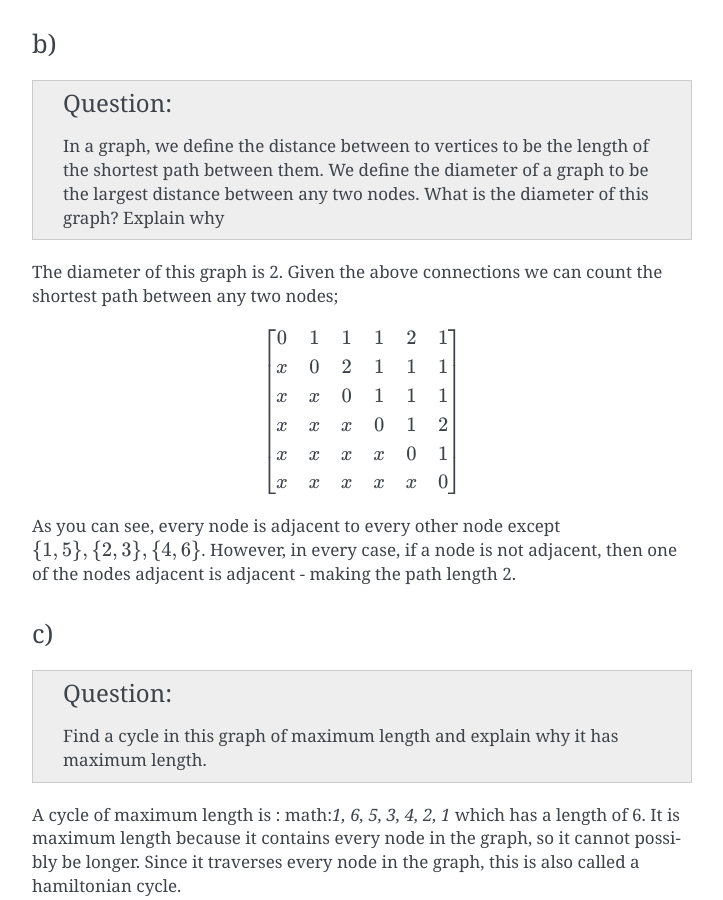
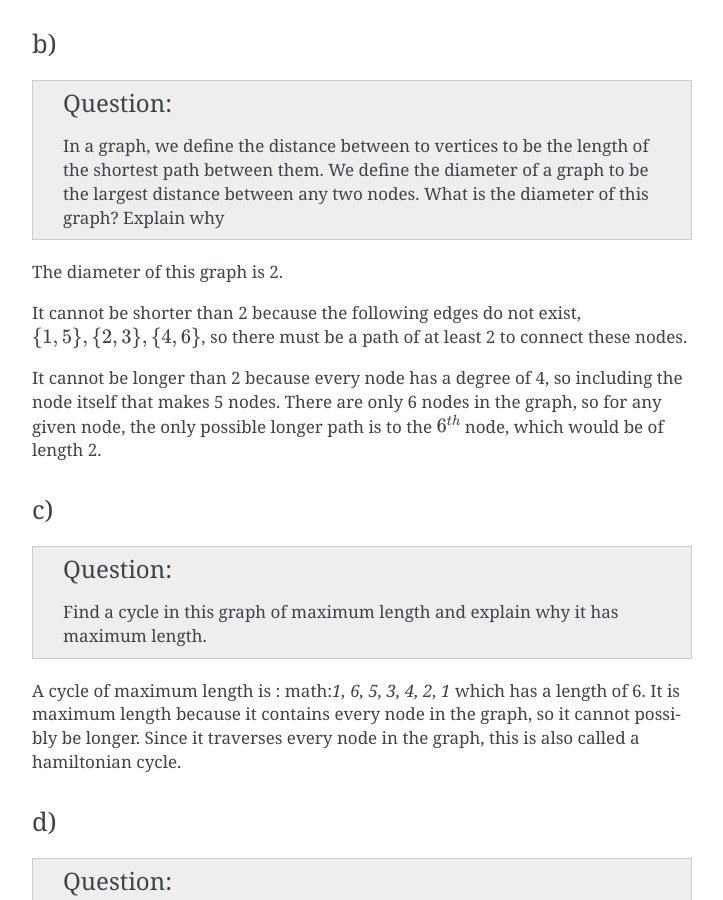
Before and after one commit to edi-spaghetti/mathematical-, a Sphinx documentation site: the page built from source/assignments/more_graph_theory.rst, in a window 1280 px wide and 900 px high, scrolled down 13492 px. Shown: the whole window, without its empty margins (388-1111 px from the left). Built offline with Sphinx 7.4.7, drawn with Linux system fonts in a browser that asks for light colours.

Commit message:
Update answer to assignment 5 problem 5b

```diff
--- a/source/assignments/more_graph_theory.rst
+++ b/source/assignments/more_graph_theory.rst
@@ -548,21 +548,15 @@ b)
 	What is the diameter of this graph? Explain why
 
 The diameter of this graph is 2.
-Given the above connections we can count the shortest path between any two nodes;
 
-.. math::
+It cannot be shorter than 2 because the following edges do not exist,
+:math:`\{1, 5\}, \{2, 3\}, \{4, 6\}`, so there must be a path of at least 2 to connect these nodes.
 
-	\left\lbrack \begin{matrix}
-	0 & 1 & 1 & 1 & 2 & 1 \\
-	x & 0 & 2 & 1 & 1 & 1 \\
-	x & x & 0 & 1 & 1 & 1 \\
-	x & x & x & 0 & 1 & 2 \\
-	x & x & x & x & 0 & 1 \\
-	x & x & x & x & x & 0
-	\end{matrix} \right\rbrack
-
-As you can see, every node is adjacent to every other node except :math:`\{1, 5\}, \{2, 3\}, \{4, 6\}`.
-However, in every case, if a node is not adjacent, then one of the nodes adjacent is adjacent - making the path length 2.
+It cannot be longer than 2 because every node has a degree of 4,
+so including the node itself that makes 5 nodes.
+There are only 6 nodes in the graph, so for any given node,
+the only possible longer path is to the :math:`6^{th}` node,
+which would be of length 2.
 
 c)
 ^^
```
